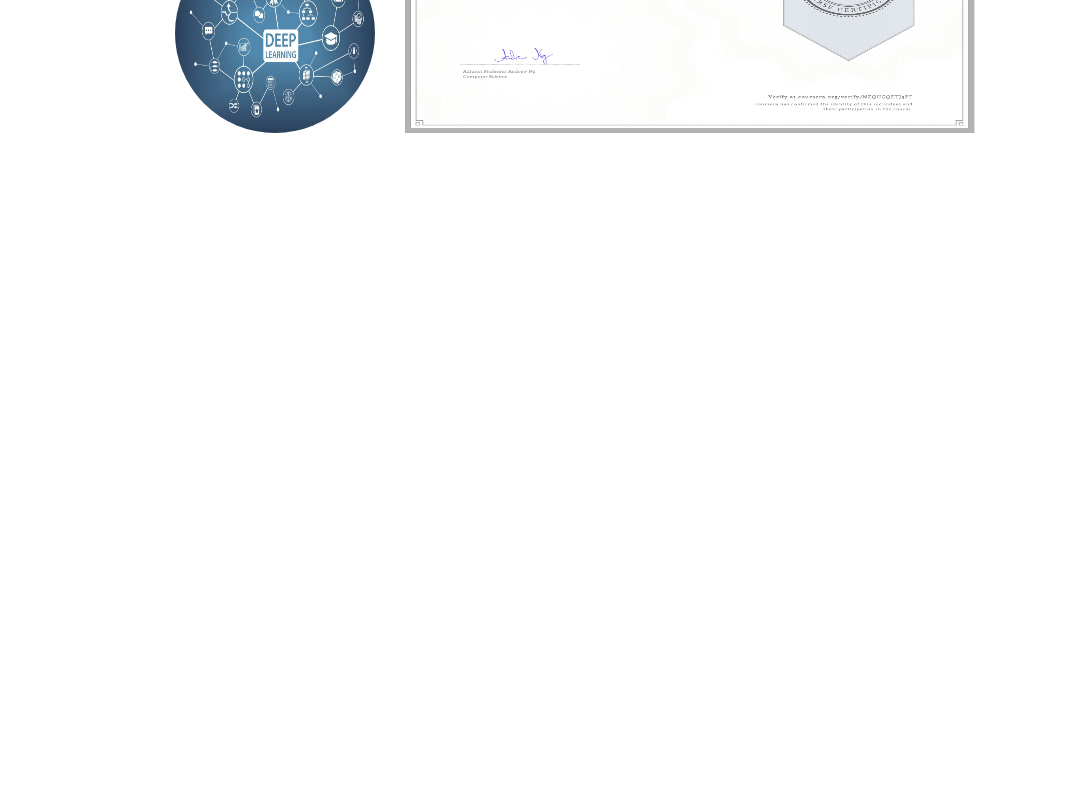
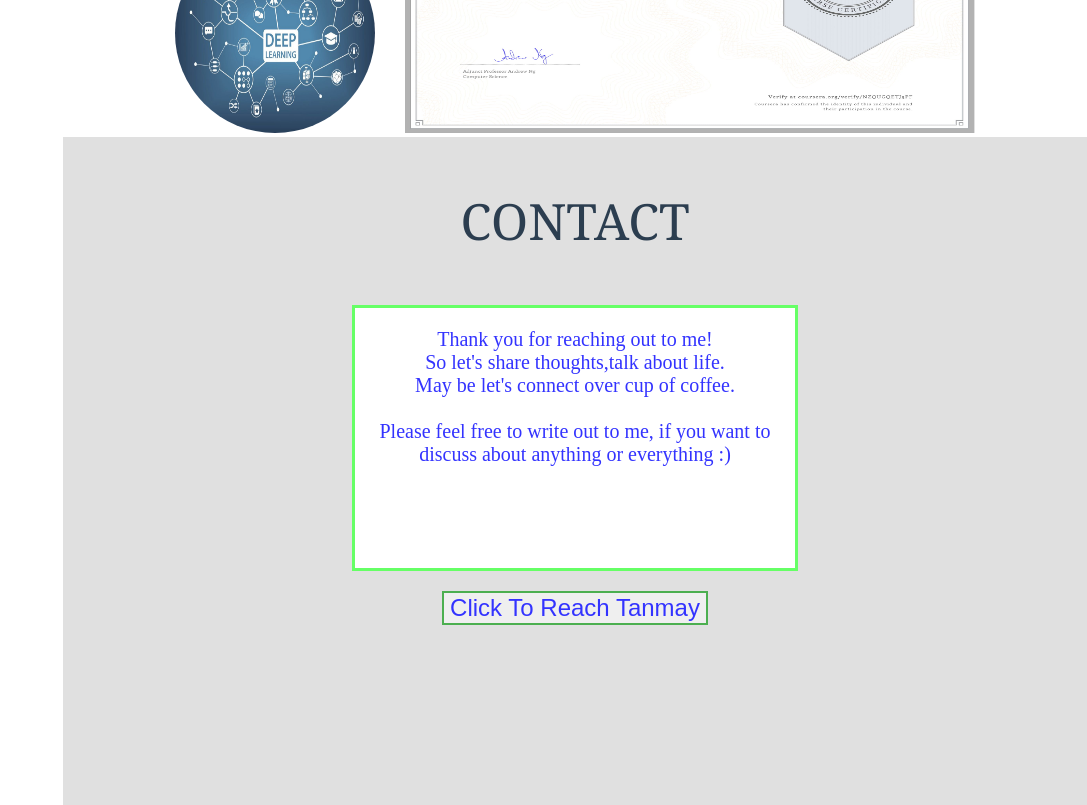
Before and after one commit to Tanmay1201/Portfolio-Website, a Vue app: page / in a window 1280 px wide. Shown: the part 4480-5285 px from the top of the page, without its empty margins (193-1280 px from the left). Before the commit the page ends 4617 px from the top, so only its background shows below. Built offline with nearby package versions, Linux system fonts and the light colour scheme.

Commit message:
Addition of contact tab

```diff
--- a/src/App.vue
+++ b/src/App.vue
@@ -18,8 +18,8 @@ export default {
   text-align: center;
   color: #2c3e50;
 }
-body{
-  margin:0px;
-  padding:0px;
+body {
+  margin: 0px;
+  padding: 0px;
 }
 </style>
--- a/src/components/HomePage.vue
+++ b/src/components/HomePage.vue
@@ -4,6 +4,7 @@
     <Experience />
     <Projects />
     <Certifications />
+    <Contact />
   </div>
 </template>
 
@@ -12,6 +13,7 @@ import About from "./pages/About";
 import Experience from "./pages/Experience";
 import Projects from "./pages/Projects";
 import Certifications from "./pages/Certifications";
+import Contact from "./pages/Contact";
 
 export default {
   name: "CoverPage",
@@ -19,7 +21,8 @@ export default {
     About,
     Experience,
     Projects,
-    Certifications
+    Certifications,
+    Contact
   }
 };
 </script>
--- a/src/components/SideNav.vue
+++ b/src/components/SideNav.vue
@@ -24,7 +24,7 @@
       <i class="fas fa-asterisk"></i>
       <span>Certifications</span>
     </a>
-    <a href="#">
+    <a href="#contact">
       <i class="fas fa-asterisk"></i>
       <span>Contact</span>
     </a>
@@ -89,4 +89,8 @@ export default {};
   text-shadow: 1px 1px 1px #ccc;
   font-size: 1.5em;
 }
+
+html {
+  scroll-behavior: smooth;
+}
 </style>
--- a/src/components/pages/Contact.vue
+++ b/src/components/pages/Contact.vue
@@ -0,0 +1,106 @@
+<template>
+  <div id="contact">
+    <center>
+      <span id="con">CONTACT</span>
+    </center>
+    <div id="contactblock">
+      <div id="cont">
+        <center>
+          <span id="finaltext">
+            Thank you for reaching out to me! <br />So let's share thoughts,talk
+            about life.<br />
+            May be let's connect over cup of coffee.
+            <br />
+            <br />
+            Please feel free to write out to me, if you want to discuss about
+            anything or everything :)
+          </span>
+        </center>
+      </div>
+    </div>
+    <center>
+      <button class="button"><span> Click To Reach Tanmay </span></button>
+    </center>
+    <br />
+    <br />
+    <br />
+    <br />
+    <br />
+    <br />
+    <br />
+    <br />
+    <br />
+    <br />
+  </div>
+</template>
+
+<script>
+export default {};
+</script>
+
+<style>
+#contact {
+  padding-top: 50px;
+  width: 100%;
+  background: #e0e0e0;
+}
+
+#con {
+  font-size: 50px;
+  margin-top: 10px;
+  font-family: Georgia, "Times New Roman", Times, serif;
+}
+
+#cont {
+  border-style: solid;
+  border-color: #66ff66;
+  width: 400px;
+  height: 220px;
+  background: #ffffff;
+}
+#contactblock {
+  display: flex;
+  justify-content: center;
+  padding-top: 30px;
+}
+#contactblock div {
+  padding: 20px;
+  margin: 20px;
+}
+#finaltext {
+  color: #3333ff;
+  font-family: cursive;
+  font-size: 20px;
+}
+
+button {
+  color: #3333ff;
+  border: 2px solid #4caf50;
+  font-size: 24px;
+  transition-duration: 0.4s;
+}
+.button span {
+  cursor: pointer;
+  display: inline-block;
+  position: relative;
+  transition: 0.5s;
+}
+
+.button span:after {
+  content: "\00bb";
+  position: absolute;
+  opacity: 0;
+  top: 0;
+  right: -20px;
+  transition: 0.5s;
+}
+
+.button:hover span {
+  padding-right: 25px;
+}
+
+.button:hover span:after {
+  opacity: 1;
+  right: 0;
+}
+</style>
```
Also changed, not shown: src/components/BaseLayout.vue (+9 -9 lines).
